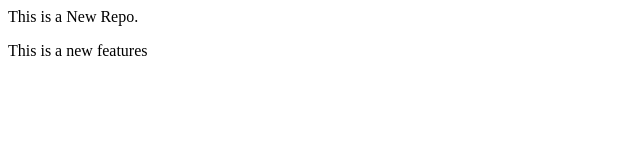
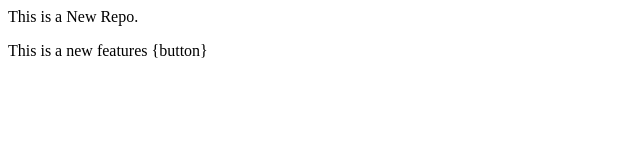
Before and after one commit to Senjaliyaamit3/localrepo, a plain HTML site: page index.html in a window 1280 px wide. Shown: the full height of the page, 0-640 px from the left. Drawn offline with Linux system fonts and the light colour scheme.

```diff
--- a/index.html
+++ b/index.html
@@ -1,2 +1,2 @@
 <p>This is a New Repo. </p>
-<p>This is a new features</p>
+<p>This is a new features {button}</p>
```
